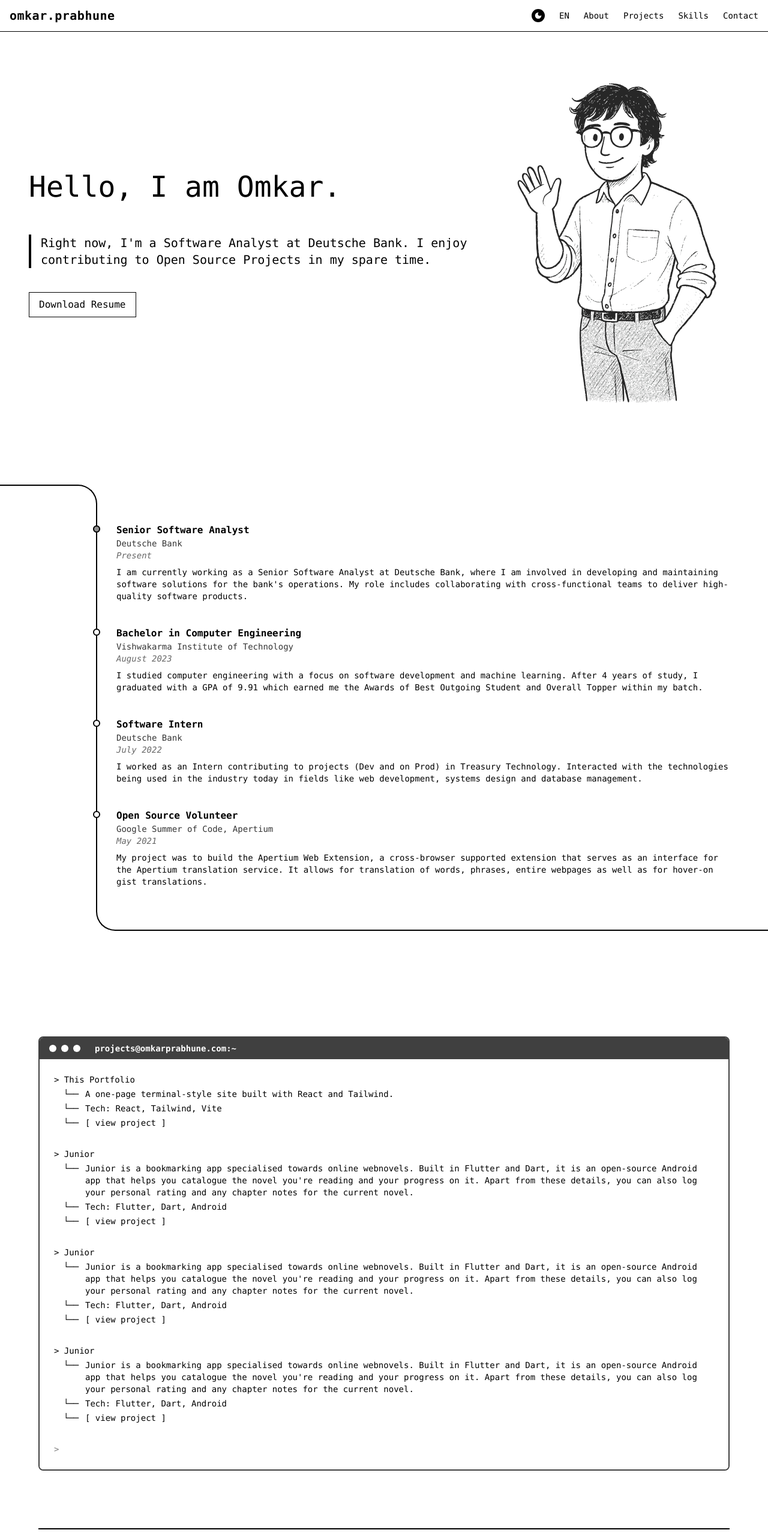
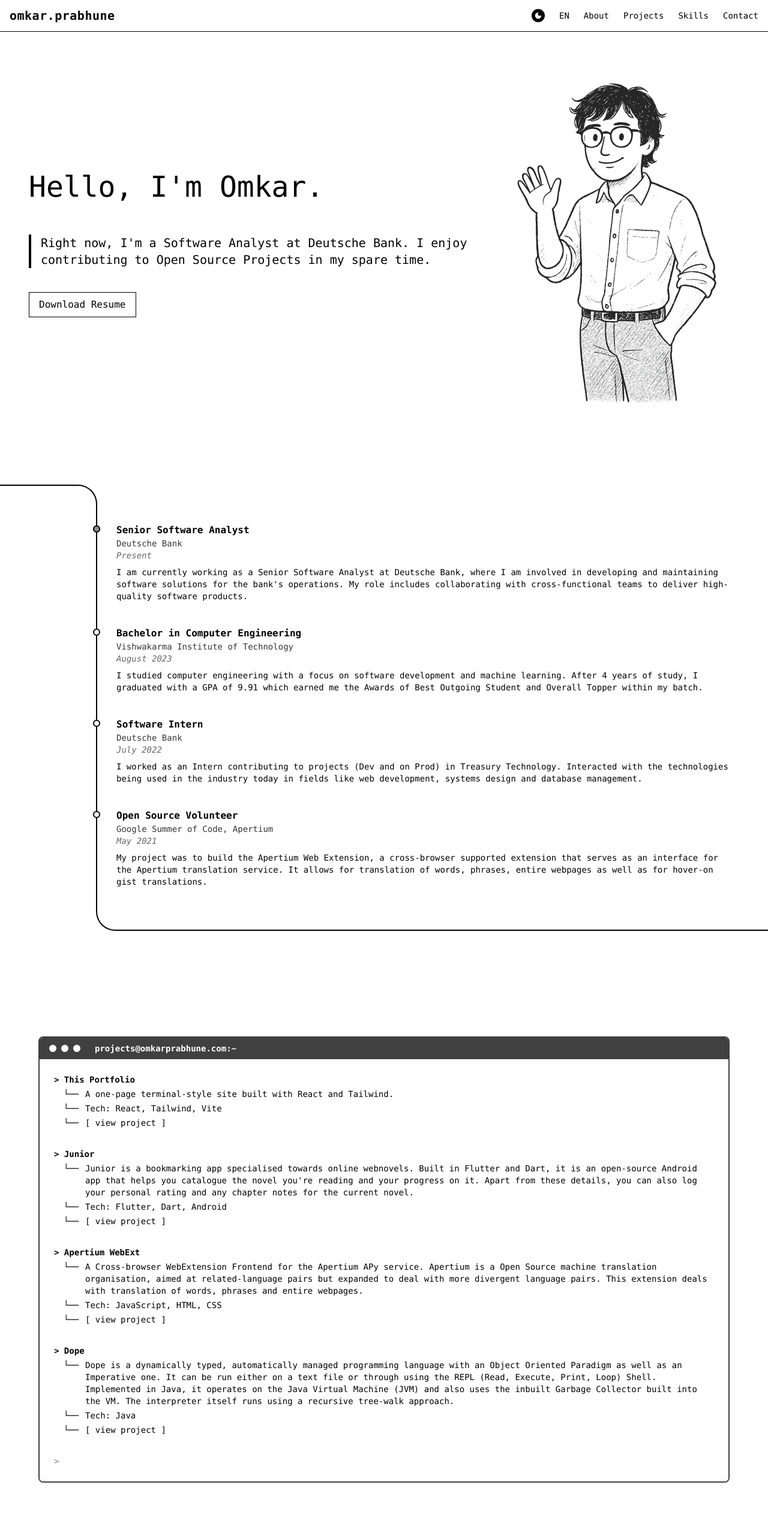
Before and after one commit to OverPoweredDev/Portfolio, a React (Create React App) app: page / in a window 1280 px wide. Shown: the top 2566 px of the page at 60% size. Built offline with nearby package versions, Linux system fonts and the light colour scheme.

Commit message:
Cosmetic improvements

```diff
--- a/public/index.html
+++ b/public/index.html
@@ -2,15 +2,37 @@
 <html lang="en">
   <head>
     <meta charset="utf-8" />
+    <meta name="viewport" content="width=device-width, initial-scale=1" />
+    <meta name="theme-color" content="#222121" />
+    <meta name="description" content="Omkar Prabhune's Portfolio - Full Stack Developer and Software Engineer. Explore projects, skills, and experience." />
+    <meta name="keywords" content="Omkar Prabhune, Portfolio, Full Stack Developer, Software Engineer, Projects, Skills, Resume" />
+    <meta name="author" content="Omkar Prabhune" />
+    <meta name="robots" content="index, follow" />
+
+    <!-- Open Graph Meta Tags for Social Media -->
+    <meta property="og:title" content="Omkar Prabhune - Portfolio" />
+    <meta property="og:description" content="Explore Omkar Prabhune's projects, skills, and experience as a Full Stack Developer and Software Engineer." />
+    <meta property="og:url" content="https://www.omkarprabhune.com/" />
+    <meta property="og:image" content="https://www.omkarprabhune.com/og-image.png" />
+    <meta property="og:type" content="website" />
+    <meta property="og:locale" content="en_US" />
+
+    <!-- Twitter Card Meta Tags -->
+    <meta name="twitter:card" content="summary_large_image" />
+    <meta name="twitter:title" content="Omkar Prabhune - Portfolio" />
+    <meta name="twitter:description" content="Explore Omkar Prabhune's projects, skills, and experience as a Full Stack Developer and Software Engineer." />
+    <meta name="twitter:image" content="https://www.omkarprabhune.com/og-image.png" />
+    <meta name="twitter:creator" content="@OverPowered" />
+
+    <!-- Canonical URL -->
+    <link rel="canonical" href="https://www.omkarprabhune.com/" />
+
+    <!-- Favicon and Icons -->
     <link rel="icon" href="%PUBLIC_URL%/favicon.ico" />
-    <meta name="viewport" content="width=device-width, initial-scale=1" />
-    <meta name="theme-color" content="#000000" />
-    <meta
-      name="description"
-      content="Omkar Prabhune's Portfolio"
-    />
     <link rel="apple-touch-icon" href="%PUBLIC_URL%/logo.png" />
     <link rel="manifest" href="%PUBLIC_URL%/manifest.json" />
+
+    <!-- Title -->
     <title>Omkar Prabhune</title>
   </head>
   <body>
--- a/src/components/Footer.jsx
+++ b/src/components/Footer.jsx
@@ -56,6 +56,8 @@ export default function Footer() {
               </div>
               <button
                 type="submit"
+                disabled
+                title="Messages don't work yet"
                 className="border border-light-text dark:border-dark-text px-4 py-2 hover:bg-black hover:text-white transition"
               >
                 {t("contact.send-message")}
--- a/src/components/Hero.jsx
+++ b/src/components/Hero.jsx
@@ -33,8 +33,8 @@ export default function Hero() {
       className="hero-section flex md:h-[90vh] justify-between items-center px-12 bg-light-bg dark:bg-dark-bg text-light-text dark:text-dark-text pt-20"
     >
       <div className="flex flex-col justify-center pr-8 w-full md:w-2/3">
-        <h2 className="text-2xl font-bold md:text-5xl md:font-normal font-mono my-14">{typedText}</h2>
-        <p className="text-lg md:text-xl font-mono border-l-4 pl-4 border-light-text dark:border-dark-text">
+        <h2 className="text-xl font-bold md:text-5xl md:font-normal font-mono my-14">{typedText}</h2>
+        <p className="text-md md:text-xl font-mono border-l-4 pl-4 border-light-text dark:border-dark-text">
           {t("hero.tagline")}
         </p>
         <a
--- a/src/components/Timeline.jsx
+++ b/src/components/Timeline.jsx
@@ -52,7 +52,7 @@ export default function Timeline() {
           className="ml-[2rem] md:ml-[10rem] mt-[2rem] border-l-2 border-light-text dark:border-dark-text pt-8"
         >
           {timelineData.map((item, idx) => (
-            <div key={idx} className="relative mb-10">
+            <div key={idx} className="relative mb-10 mr-8">
               <div
                 title="timeline-dot"
                 className="absolute -left-[7px] top-1 w-[12px] h-[12px] border-2 border-light-text dark:border-dark-text bg-light-bg dark:bg-dark-bg rounded-full"
--- a/src/components/projects/Projects.jsx
+++ b/src/components/projects/Projects.jsx
@@ -19,16 +19,16 @@ export default function Projects() {
       link: `${t("projects.2.link")}`,
     },
     {
-      title: `${t("projects.2.title")}`,
-      description: `${t("projects.2.description")}`,
-      tech: `${t("projects.2.tech")}`,
-      link: `${t("projects.2.link")}`,
+      title: `${t("projects.3.title")}`,
+      description: `${t("projects.3.description")}`,
+      tech: `${t("projects.3.tech")}`,
+      link: `${t("projects.3.link")}`,
     },
     {
-      title: `${t("projects.2.title")}`,
-      description: `${t("projects.2.description")}`,
-      tech: `${t("projects.2.tech")}`,
-      link: `${t("projects.2.link")}`,
+      title: `${t("projects.4.title")}`,
+      description: `${t("projects.4.description")}`,
+      tech: `${t("projects.4.tech")}`,
+      link: `${t("projects.4.link")}`,
     },
   ];
 
--- a/src/components/projects/TerminalEntry.jsx
+++ b/src/components/projects/TerminalEntry.jsx
@@ -1,7 +1,7 @@
 export default function TerminalEntry({ title, description, tech, link }) {
   return (
     <div className="mb-8 text-sm font-mono text-black space-y-1">
-      <div>{`> ${title}`}</div>
+      <div className="font-bold">{`> ${title}`}</div>
 
       <div className="flex items-start pl-4">
         <div className="min-w-[2rem]">└──</div>
--- a/src/locales/de.json
+++ b/src/locales/de.json
@@ -78,6 +78,6 @@
     "message-recieved": "Nachricht erhalten! Ich melde mich bald bei dir."
   },
   "footer": {
-    "built-with": "Erstellt mit React + Tailwind"
+    "built-with": "Erstellt mit React"
   }
 }
--- a/src/locales/en.json
+++ b/src/locales/en.json
@@ -6,7 +6,7 @@
     "contact": "Contact"
   },
   "hero": {
-    "greeting": "Hello, I am Omkar.",
+    "greeting": "Hello, I'm Omkar.",
     "tagline": "Right now, I'm a Software Analyst at Deutsche Bank. I enjoy contributing to Open Source Projects in my spare time.",
     "resume": "Download Resume"
   },
@@ -78,6 +78,6 @@
     "message-recieved": "Message received! I’ll get back to you soon."
   },
   "footer": {
-    "built-with": "Built with React + Tailwind"
+    "built-with": "Built with React"
   }
 }
```
Also changed, not shown: public/og-image.png (added), public/robots.txt, 1 other file (tests, documents, lock files or other folders).
